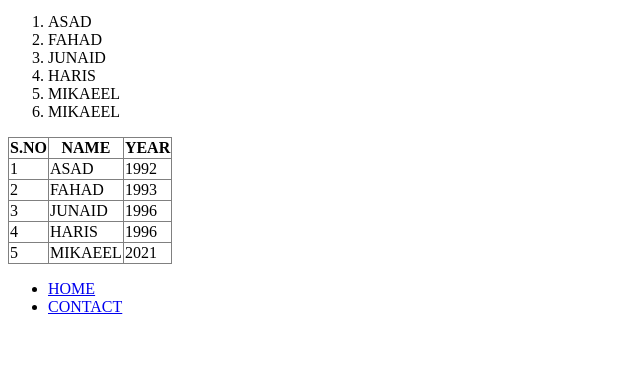
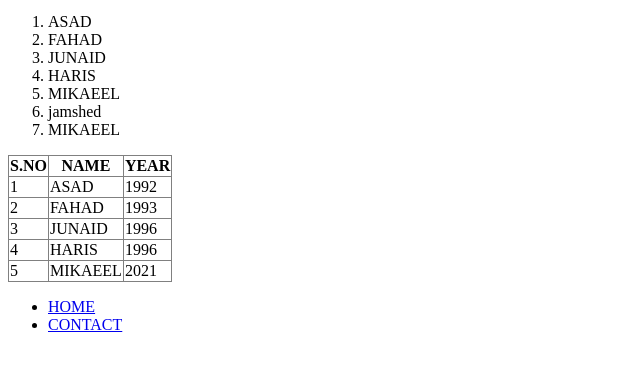
Before and after one commit to malikharisnisar/DEV, a plain HTML site: page about.html in a window 1280 px wide. Shown: the part 159-530 px from the top of the page, without its empty margins (0-640 px from the left). Drawn offline with Linux system fonts and the light colour scheme.

Commit message:
add jamshed

```diff
--- a/about.html
+++ b/about.html
@@ -12,6 +12,7 @@
 <li>JUNAID</li>
 <li>HARIS</li>
 <li>MIKAEEL</li>
+<li>jamshed</li>
 <li>MIKAEEL</li>
 </ol>
 <table border="1">
```
